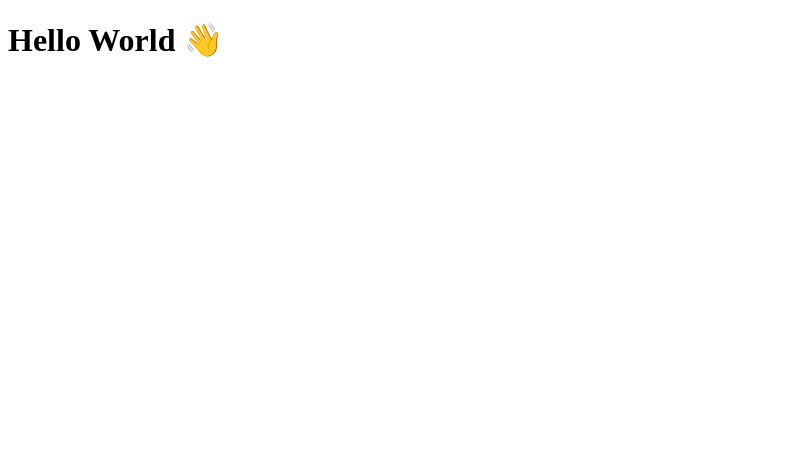
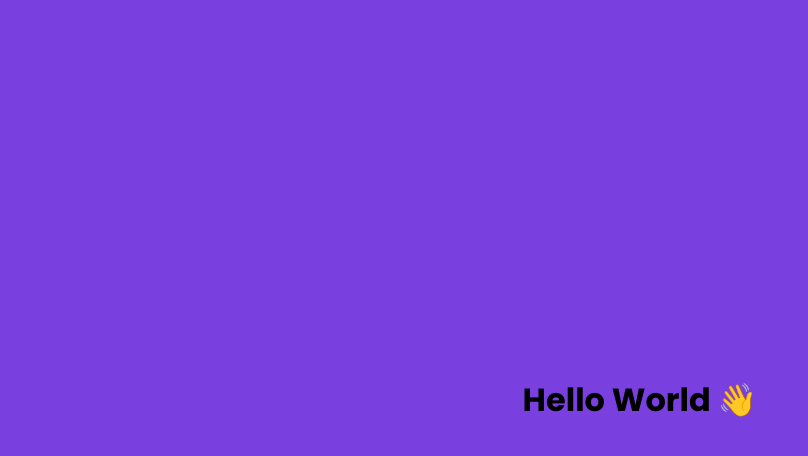
Before and after one commit to ivanherreradev/freecodecamp-drum-machine, a React (Vite) app: page / in a window 1280 px wide. Shown: the top 456 px of the page, without its empty margins (0-808 px from the left). Built offline with nearby package versions, Linux system fonts and the light colour scheme.

Commit message:
add global styles

```diff
--- a/src/App.css
+++ b/src/App.css
@@ -0,0 +1,8 @@
+body {
+  display: flex;
+  justify-content: center;
+  align-items: center;
+  height: 100vh;
+  font-family: "Poppins", sans-serif;
+  background-color: #793fdf;
+}
--- a/src/index.css
+++ b/src/index.css
@@ -0,0 +1,5 @@
+* {
+  margin: 0;
+  padding: 0;
+  box-sizing: border-box;
+}
```
